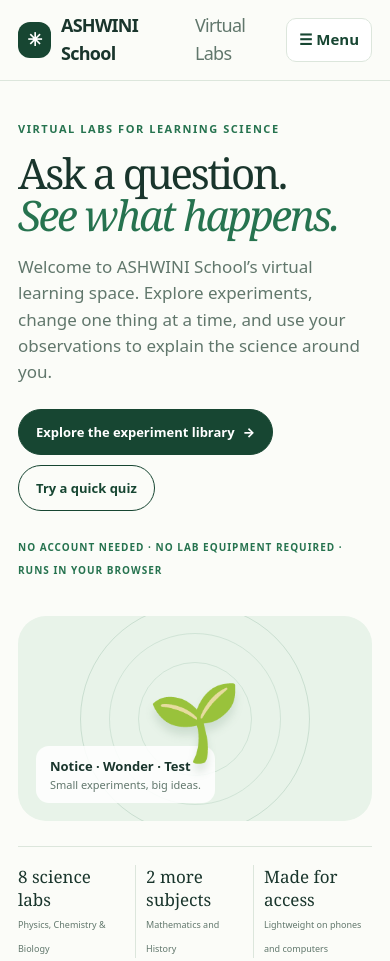
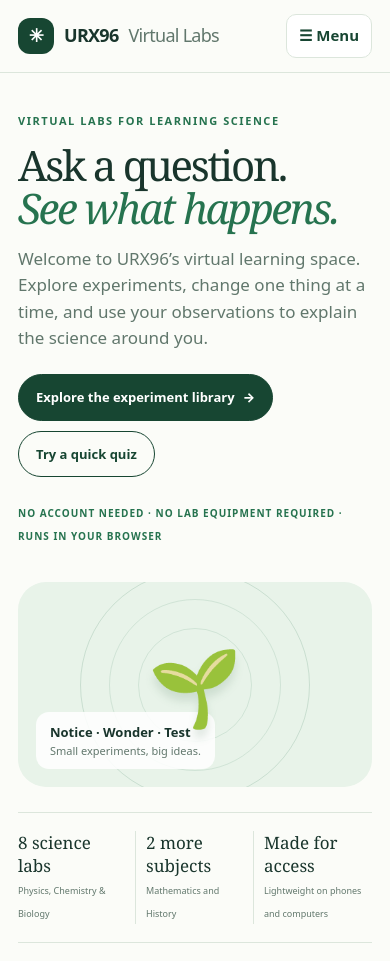
Before and after one commit to indiaeaglegames-blip/school, a plain HTML site: page rural-virtual-labs.html in a window 390 px wide. Shown: the top 961 px of the page. Drawn offline with Linux system fonts and the light colour scheme.

Commit message:
Rename site branding to URX96

```diff
--- a/rural-virtual-labs.html
+++ b/rural-virtual-labs.html
@@ -4,8 +4,8 @@
   <meta charset="utf-8">
   <meta name="viewport" content="width=device-width, initial-scale=1">
   <meta name="theme-color" content="#f5f8f4">
-  <meta name="description" content="ASHWINI School's lightweight virtual labs: interactive Physics, Chemistry, Biology, Mathematics, and History activities for high school learners.">
-  <title>ASHWINI School | Virtual Labs for Learning</title>
+  <meta name="description" content="URX96's lightweight virtual labs: interactive Physics, Chemistry, Biology, Mathematics, and History activities for high school learners.">
+  <title>URX96 | Virtual Labs for Learning</title>
   <style>
     :root{--ink:#19352c;--muted:#61776c;--green:#26734f;--deep:#174632;--mint:#e8f3e9;--lime:#d9ed9e;--cream:#fbfcf8;--line:#dce6dc;--blue:#e6f1f6;--gold:#f6ead5;--shadow:0 15px 45px #173d2a12;--serif:Georgia,'Times New Roman',serif;--sans:system-ui,-apple-system,'Segoe UI',sans-serif}
     *{box-sizing:border-box}html{scroll-behavior:smooth}body{margin:0;background:var(--cream);color:var(--ink);font:15px/1.55 var(--sans)}button,input,select,textarea{font:inherit}button,a{touch-action:manipulation}button{cursor:pointer}a{color:inherit}.wrap{width:min(1120px,calc(100% - 36px));margin:auto}.skip{position:absolute;left:-9999px;top:0;background:white;padding:10px}.skip:focus{left:10px;z-index:20}.header{position:sticky;top:0;background:#fbfcf8f2;backdrop-filter:blur(12px);z-index:10;border-bottom:1px solid var(--line)}.headrow{min-height:72px;display:flex;align-items:center;justify-content:space-between;gap:20px}.brand{display:flex;align-items:center;gap:10px;font-weight:850;text-decoration:none;letter-spacing:-.04em;font-size:18px}.brand-icon{display:grid;place-items:center;width:36px;height:36px;border-radius:12px;background:var(--deep);color:white}.nav{display:flex;gap:8px;align-items:center}.nav button{border:0;background:transparent;color:var(--muted);padding:10px 12px;border-radius:999px;font-weight:700;font-size:13px}.nav button:hover,.nav button[aria-current=true]{background:var(--mint);color:var(--deep)}.offline{font-size:11px;color:var(--green);white-space:nowrap}.offline:before{content:'';display:inline-block;width:7px;height:7px;border-radius:50%;background:#70aa66;margin-right:6px}
@@ -25,10 +25,10 @@
 </head>
 <body>
   <a class="skip" href="#main">Skip to main content</a>
-  <header class="header"><div class="wrap headrow"><a class="brand" href="#home" data-nav="home"><span class="brand-icon" aria-hidden="true">✳</span>ASHWINI School <span style="font-weight:500;color:var(--muted)">Virtual Labs</span></a><button class="menu-toggle" id="menu-toggle" aria-controls="main-nav" aria-expanded="false">☰ <span>Menu</span></button><nav class="nav" id="main-nav" aria-label="Main navigation"><button data-nav="home" aria-current="true">Home</button><button data-nav="labs" data-subject="Physics">Physics Lab</button><button data-nav="labs" data-subject="Chemistry">Chemistry Lab</button><button data-nav="labs" data-subject="Biology">Biology Lab</button><button data-nav="quiz">Quizzes</button><button data-nav="contact">Contact Us</button><button data-nav="suggestion">Suggestion Box</button><button data-nav="about">About Project</button><button data-nav="worksheet">Worksheet</button></nav><span class="offline">Works offline after download</span></div></header>
+  <header class="header"><div class="wrap headrow"><a class="brand" href="#home" data-nav="home"><span class="brand-icon" aria-hidden="true">✳</span>URX96 <span style="font-weight:500;color:var(--muted)">Virtual Labs</span></a><button class="menu-toggle" id="menu-toggle" aria-controls="main-nav" aria-expanded="false">☰ <span>Menu</span></button><nav class="nav" id="main-nav" aria-label="Main navigation"><button data-nav="home" aria-current="true">Home</button><button data-nav="labs" data-subject="Physics">Physics Lab</button><button data-nav="labs" data-subject="Chemistry">Chemistry Lab</button><button data-nav="labs" data-subject="Biology">Biology Lab</button><button data-nav="quiz">Quizzes</button><button data-nav="contact">Contact Us</button><button data-nav="suggestion">Suggestion Box</button><button data-nav="about">About Project</button><button data-nav="worksheet">Worksheet</button></nav><span class="offline">Works offline after download</span></div></header>
   <main id="main" class="wrap">
     <section class="panel active" id="panel-home">
-      <div class="hero"><div><span class="eyebrow">Virtual Labs for Learning Science</span><h1>Ask a question.<br><em>See what happens.</em></h1><p>Welcome to ASHWINI School’s virtual learning space. Explore experiments, change one thing at a time, and use your observations to explain the science around you.</p><div class="actions"><button class="btn" data-nav="labs">Explore the experiment library <span aria-hidden="true">→</span></button><button class="btn alt" data-nav="quiz">Try a quick quiz</button></div><span class="small-label">No account needed · No lab equipment required · Runs in your browser</span></div><div class="hero-art" aria-label="Science learning illustration"><div class="orbit"></div><div class="hero-plant" aria-hidden="true">🌱</div><div class="art-note"><b>Notice · Wonder · Test</b>Small experiments, big ideas.</div></div></div>
+      <div class="hero"><div><span class="eyebrow">Virtual Labs for Learning Science</span><h1>Ask a question.<br><em>See what happens.</em></h1><p>Welcome to URX96’s virtual learning space. Explore experiments, change one thing at a time, and use your observations to explain the science around you.</p><div class="actions"><button class="btn" data-nav="labs">Explore the experiment library <span aria-hidden="true">→</span></button><button class="btn alt" data-nav="quiz">Try a quick quiz</button></div><span class="small-label">No account needed · No lab equipment required · Runs in your browser</span></div><div class="hero-art" aria-label="Science learning illustration"><div class="orbit"></div><div class="hero-plant" aria-hidden="true">🌱</div><div class="art-note"><b>Notice · Wonder · Test</b>Small experiments, big ideas.</div></div></div>
       <div class="highlight-row"><div class="highlight"><strong>8 science labs</strong><span>Physics, Chemistry &amp; Biology</span></div><div class="highlight"><strong>2 more subjects</strong><span>Mathematics and History</span></div><div class="highlight"><strong>Made for access</strong><span>Lightweight on phones and computers</span></div></div>
       <div class="section-title"><div><span class="eyebrow">Choose a subject</span><h2>Where will curiosity take you?</h2></div><p>Start with a guided experiment, an adjustable model, or a question from your community.</p></div>
       <div class="subject-grid" id="subject-grid"></div>
@@ -50,9 +50,9 @@
 
     <section class="panel" id="panel-teacher"><div class="section"><div class="section-title"><div><span class="eyebrow">For teachers and facilitators</span><h2>Make the model a class conversation</h2></div><p>Use the labs as a demonstration, a paired activity, or a starting point for a discussion with real-world examples.</p></div><div class="teacher-grid"><article class="teacher-card"><h3>Before the activity</h3><ul><li>Ask students to predict the outcome.</li><li>Invite them to name the variable they will change.</li><li>Connect the topic to a familiar local example.</li></ul></article><article class="teacher-card"><h3>During the activity</h3><ul><li>Change one control at a time.</li><li>Ask students to record the reading before resetting.</li><li>Compare results between pairs or groups.</li></ul></article><article class="teacher-card"><h3>Discuss together</h3><ul><li>What pattern did you notice?</li><li>What does this model leave out?</li><li>How could we investigate this with available materials?</li></ul></article></div><div class="callout">Teacher note: these are simplified educational models. They support discussion and practice; they do not replace a teacher’s instructions or supervised hands-on laboratory safety.</div></div></section>
 
-    <section class="panel" id="panel-about"><div class="section"><div class="section-title"><div><span class="eyebrow">About this project</span><h2>Learning by observing and trying</h2></div></div><div class="about-band"><h2>ASHWINI School Virtual Labs</h2><p>A lightweight learning platform for high school students to explore Physics, Chemistry, Biology, Mathematics, and History through interactive models. The site uses HTML, CSS, and JavaScript; it needs no login, paid API, or external images. Experiment notes, quiz scores, and progress are stored locally in this browser.</p><p>Core content works offline when this file has been downloaded. Use the controls to explore, record results, and discuss what a model can and cannot show.</p></div></div></section>
+    <section class="panel" id="panel-about"><div class="section"><div class="section-title"><div><span class="eyebrow">About this project</span><h2>Learning by observing and trying</h2></div></div><div class="about-band"><h2>URX96 Virtual Labs</h2><p>A lightweight learning platform for high school students to explore Physics, Chemistry, Biology, Mathematics, and History through interactive models. The site uses HTML, CSS, and JavaScript; it needs no login, paid API, or external images. Experiment notes, quiz scores, and progress are stored locally in this browser.</p><p>Core content works offline when this file has been downloaded. Use the controls to explore, record results, and discuss what a model can and cannot show.</p></div></div></section>
   </main>
-  <footer class="wrap footer"><span><b>ASHWINI School Virtual Labs</b> · Learn by asking, testing, and noticing.</span><span>Questions? <a id="footer-email" href="mailto:djs07760@gmail.com">djs07760@gmail.com</a> · Suggestions? <a href="#" data-nav="suggestion">Share an idea</a></span><span>Designed for access on low-bandwidth devices.</span></footer>
+  <footer class="wrap footer"><span><b>URX96 Virtual Labs</b> · Learn by asking, testing, and noticing.</span><span>Questions? <a id="footer-email" href="mailto:djs07760@gmail.com">djs07760@gmail.com</a> · Suggestions? <a href="#" data-nav="suggestion">Share an idea</a></span><span>Designed for access on low-bandwidth devices.</span></footer>
 
   <script>
   (()=>{
```
